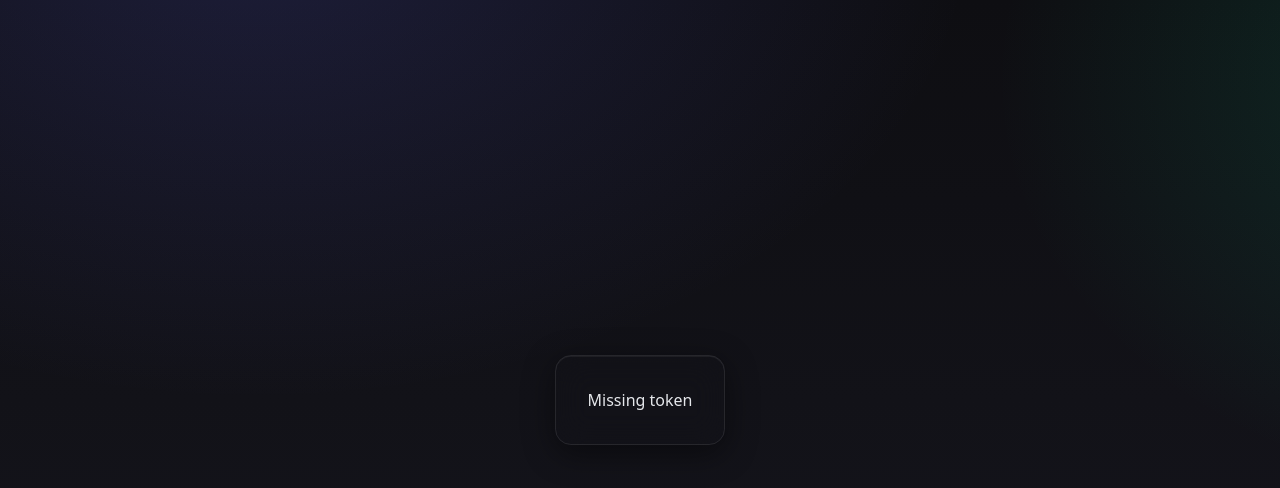
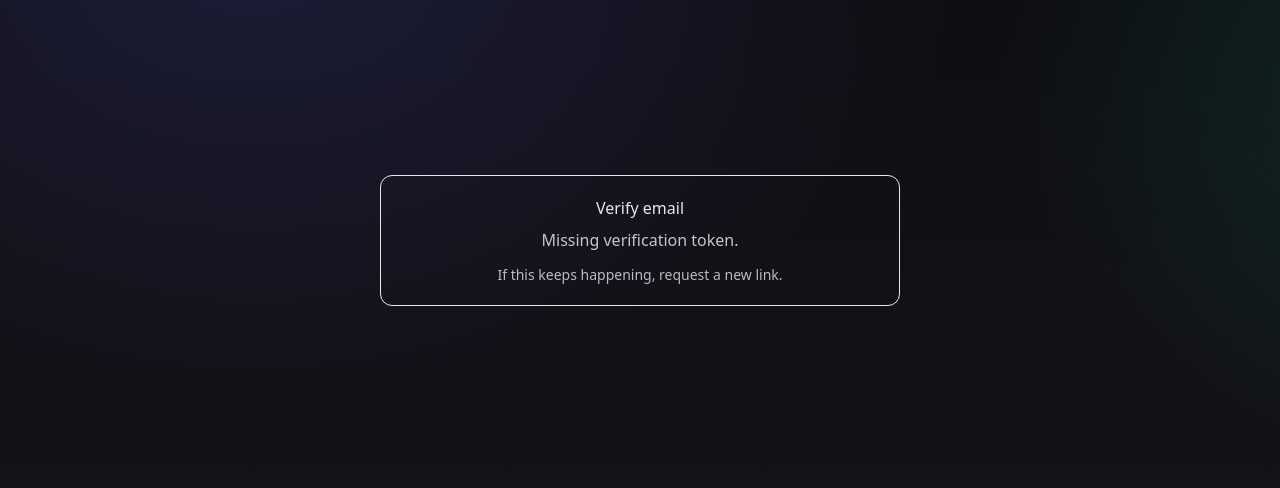
Before and after one commit to lourenco00/soundboard, a Next.js app: page /verify in a window 1280 px wide. Shown: the top 488 px of the page. Built offline with nearby package versions, Linux system fonts and the light colour scheme.

Commit message:
fix verifier issue

```diff
--- a/app/verify/page.tsx
+++ b/app/verify/page.tsx
@@ -1,13 +1,72 @@
-"use client";
-import { useEffect, useState } from "react";
-import { useSearchParams, useRouter } from "next/navigation";
+'use client';
+
+import { Suspense, useEffect, useState } from 'react';
+import { useSearchParams, useRouter } from 'next/navigation';
+
+export const dynamic = 'force-dynamic'; // avoid prerender issues
+
+function VerifyInner() {
+  const searchParams = useSearchParams();
+  const router = useRouter();
+
+  const [status, setStatus] = useState<'verifying'|'ok'|'error'>('verifying');
+  const [message, setMessage] = useState('Verifying your email...');
+
+  useEffect(() => {
+    const token = searchParams.get('token');
+
+    if (!token) {
+      setStatus('error');
+      setMessage('Missing verification token.');
+      return;
+    }
+
+    (async () => {
+      try {
+        const res = await fetch('/api/auth/verify', {
+          method: 'POST',
+          headers: { 'Content-Type': 'application/json' },
+          body: JSON.stringify({ token }),
+        });
+
+        const data = await res.json();
+
+        if (res.ok) {
+          setStatus('ok');
+          setMessage('Email verified. Redirecting...');
+          setTimeout(() => router.push('/'), 1500);
+        } else {
+          setStatus('error');
+          setMessage(data?.error || 'Verification failed.');
+        }
+      } catch {
+        setStatus('error');
+        setMessage('Network error while verifying.');
+      }
+    })();
+  }, [searchParams, router]);
+
+  return (
+    <main style={{minHeight:'60vh',display:'grid',placeItems:'center',padding:'2rem'}}>
+      <div style={{padding:'1.25rem 1.5rem',border:'1px solid #e5e7eb',borderRadius:12,maxWidth:520,width:'100%',textAlign:'center'}}>
+        <h1 style={{margin:'0 0 .5rem'}}>Verify email</h1>
+        <p style={{margin:0,opacity:.85}}>{message}</p>
+        {status === 'error' && (
+          <div style={{marginTop:12,fontSize:14,opacity:.8}}>
+            If this keeps happening, request a new link.
+          </div>
+        )}
+      </div>
+    </main>
+  );
+}
 
 export default function VerifyPage() {
-  const sp = useSearchParams(); const router = useRouter();
-  const [msg,setMsg]=useState("Verifying…");
-  useEffect(()=>{ const t=sp.get("token"); if(!t){setMsg("Missing token");return;}
-    fetch("/api/auth/verify",{method:"POST",headers:{"content-type":"application/json"},body:JSON.stringify({token:t})})
-      .then(r=>r.json()).then(j=>{ if(j.ok){ setMsg("Verified! Redirecting…"); setTimeout(()=>router.push("/"),700); } else setMsg(j.error||"Failed");});
-  },[]);
-  return <div className="min-h-screen flex items-center justify-center"><div className="glass rounded-2xl p-8">{msg}</div></div>;
+  return (
+    <Suspense fallback={
+      <main style={{minHeight:'60vh',display:'grid',placeItems:'center'}}>Loading…</main>
+    }>
+      <VerifyInner />
+    </Suspense>
+  );
 }
```
